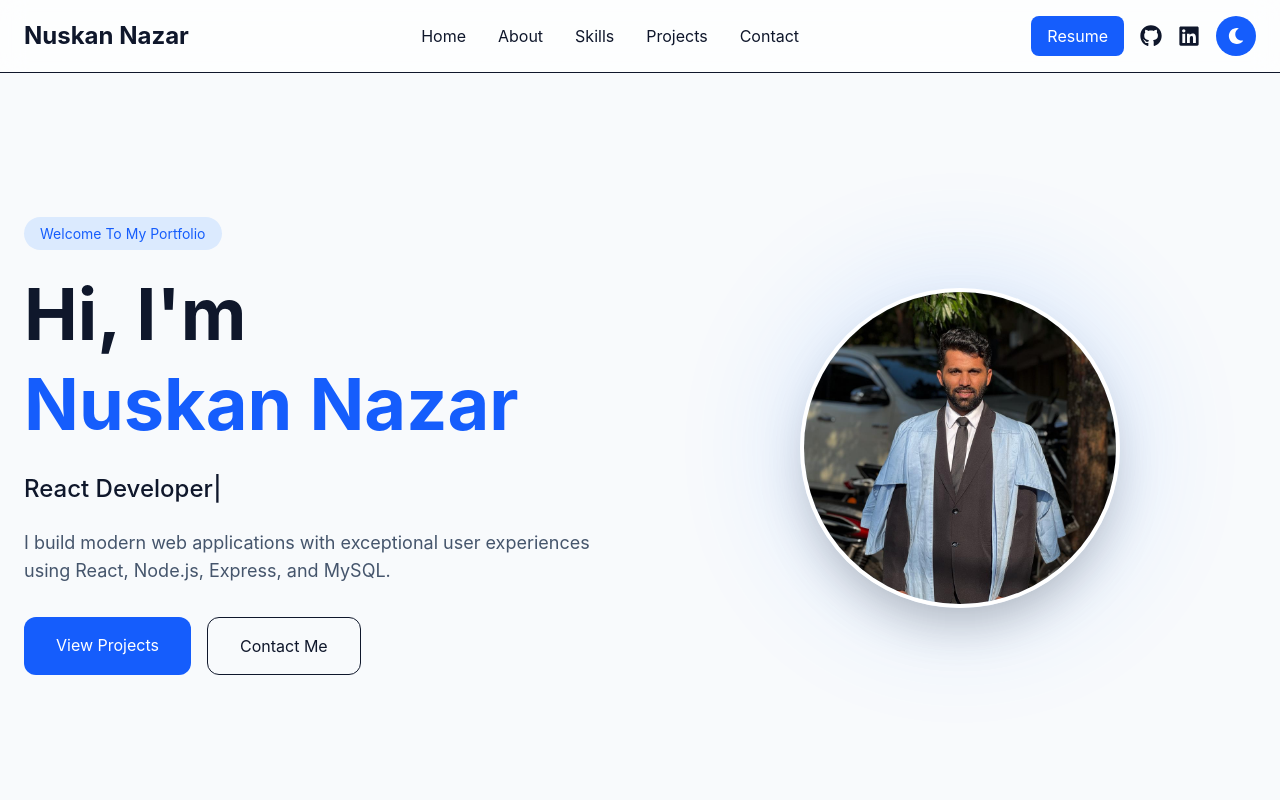
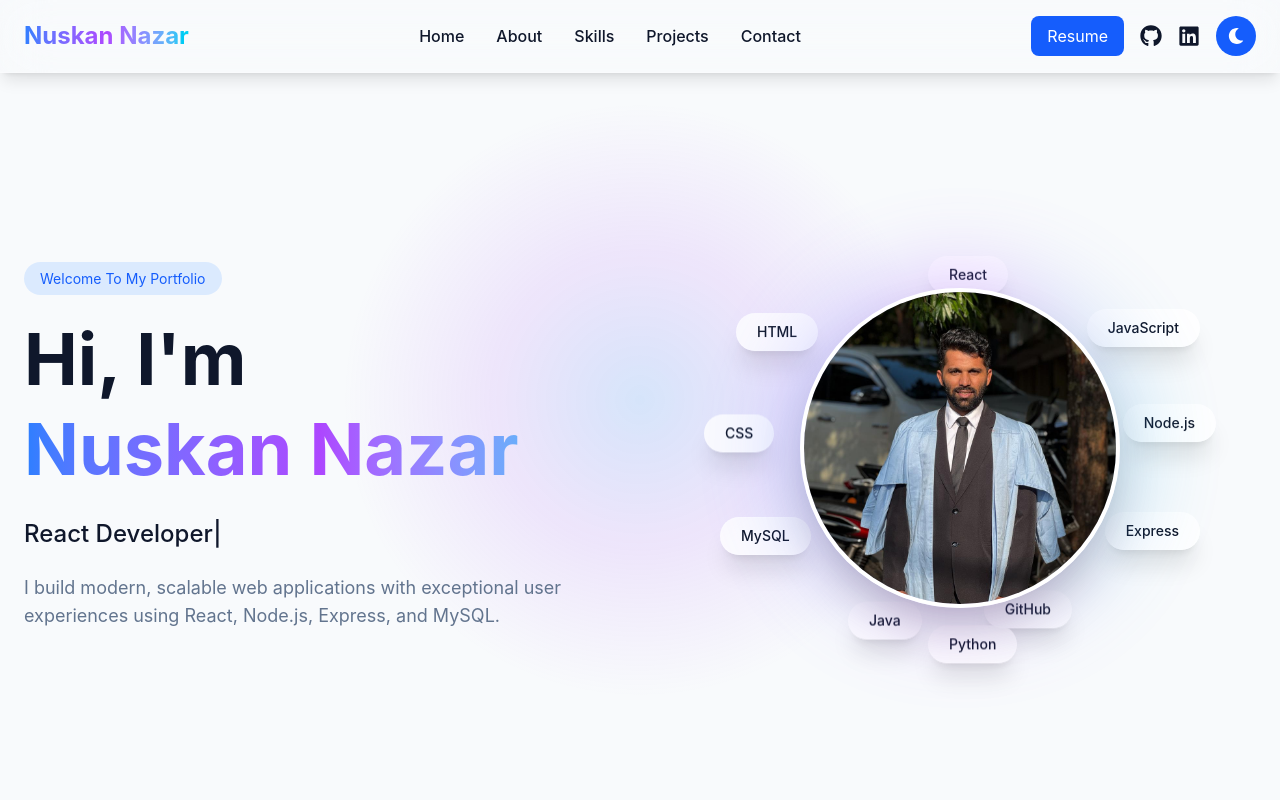
Before and after one commit to Nuskan2003/portfolio-website, a React app in the folder frontend/: page / in a window 1280 px wide. Shown: the top 800 px of the page. Built offline with nearby package versions, Linux system fonts and the light colour scheme; the HTML template or start-up script is replaced by a standard one.

Commit message:
Enhance portfolio UI with glassmorphism navbar, interactive cursor glow, floating tech badges and scroll reveal animations

```diff
--- a/frontend/src/App.jsx
+++ b/frontend/src/App.jsx
@@ -1,10 +1,11 @@
 import { BrowserRouter } from "react-router-dom";
-import AppRoutes from "./routes/AppRoutes";
 import { useContext } from "react";
 import { ThemeContext } from "./context/ThemeContext";
+import AppRoutes from "./routes/AppRoutes";
 
 function App() {
-  const { darkMode } = useContext(ThemeContext);
+  const { darkMode } =
+    useContext(ThemeContext);
 
   return (
     <div
--- a/frontend/src/components/AnimatedBackground.jsx
+++ b/frontend/src/components/AnimatedBackground.jsx
@@ -1,76 +1,53 @@
-import { motion } from "framer-motion";
+import { useEffect, useState, useContext } from "react";
+import { ThemeContext } from "../context/ThemeContext";
 
 function AnimatedBackground() {
+  const { darkMode } =
+    useContext(ThemeContext);
+
+  const [position, setPosition] = useState({
+    x: window.innerWidth / 2,
+    y: window.innerHeight / 2,
+  });
+
+  useEffect(() => {
+    const move = (e) => {
+      setPosition({
+        x: e.clientX,
+        y: e.clientY,
+      });
+    };
+
+    window.addEventListener("mousemove", move);
+
+    return () =>
+      window.removeEventListener(
+        "mousemove",
+        move
+      );
+  }, []);
+
   return (
-    <div className="fixed inset-0 -z-10 overflow-hidden">
+    <div
+      className="fixed inset-0 pointer-events-none"
+      style={{ zIndex: 1 }}
+    >
+      <div
+        style={{
+          position: "absolute",
+          left: position.x - 300,
+          top: position.y - 300,
+          width: "600px",
+          height: "600px",
+          borderRadius: "50%",
+          background: darkMode
+            ? "radial-gradient(circle, rgba(59,130,246,0.25), rgba(168,85,247,0.20), rgba(34,211,238,0.15), transparent 75%)"
+            : "radial-gradient(circle, rgba(59,130,246,0.18), rgba(168,85,247,0.12), transparent 70%)",
 
-      <motion.div
-        animate={{
-          x: [0, 150, 0],
-          y: [0, 100, 0],
+          transition:
+            "left 0.15s ease-out, top 0.15s ease-out",
         }}
-        transition={{
-          duration: 20,
-          repeat: Infinity,
-          ease: "easeInOut",
-        }}
-        className="
-          absolute
-          top-20
-          left-20
-          w-96
-          h-96
-          rounded-full
-          bg-blue-500/20
-          blur-3xl
-        "
       />
-
-      <motion.div
-        animate={{
-          x: [0, -120, 0],
-          y: [0, 150, 0],
-        }}
-        transition={{
-          duration: 25,
-          repeat: Infinity,
-          ease: "easeInOut",
-        }}
-        className="
-          absolute
-          bottom-20
-          right-20
-          w-[500px]
-          h-[500px]
-          rounded-full
-          bg-green-500/20
-          blur-3xl
-        "
-      />
-
-      <motion.div
-        animate={{
-          scale: [1, 1.2, 1],
-        }}
-        transition={{
-          duration: 12,
-          repeat: Infinity,
-          ease: "easeInOut",
-        }}
-        className="
-          absolute
-          top-1/2
-          left-1/2
-          -translate-x-1/2
-          -translate-y-1/2
-          w-[400px]
-          h-[400px]
-          rounded-full
-          bg-purple-500/10
-          blur-3xl
-        "
-      />
-
     </div>
   );
 }
--- a/frontend/src/components/Experience.jsx
+++ b/frontend/src/components/Experience.jsx
@@ -1,4 +1,5 @@
 import { motion } from "framer-motion";
+import SectionWrapper from "./SectionWrapper";
 
 const experiences = [
   {
@@ -25,8 +26,10 @@ const experiences = [
 
 function Experience() {
   return (
+    <SectionWrapper>
       <section id="experience" className="py-24 px-6">
         <div className="max-w-5xl mx-auto">
+
           <h2 className="text-5xl font-bold text-center mb-16">
             Experience & Projects
           </h2>
@@ -55,9 +58,12 @@ function Experience() {
                 </p>
               </motion.div>
             ))}
+
           </div>
+
         </div>
       </section>
+    </SectionWrapper>
   );
 }
 
--- a/frontend/src/components/Hero.jsx
+++ b/frontend/src/components/Hero.jsx
@@ -1,6 +1,19 @@
 import { TypeAnimation } from "react-type-animation";
 import { motion } from "framer-motion";
 import profile from "../assets/images/profile.jpg";
+
+const badges = [
+  { name: "React", top: "-10%", left: "40%", duration: 3.2 },
+  { name: "HTML", top: "10%", left: "-20%", duration: 3.8 },
+  { name: "JavaScript", top: "10%", right: "-25%", duration: 4.1 },
+  { name: "CSS", top: "40%", left: "-30%", duration: 3.5 },
+  { name: "Node.js", top: "40%", right: "-30%", duration: 4.3 },
+  { name: "MySQL", bottom: "15%", left: "-25%", duration: 3.7 },
+  { name: "Express", bottom: "15%", right: "-25%", duration: 4.0 },
+  { name: "Java", bottom: "-10%", left: "15%", duration: 3.4 },
+  { name: "GitHub", bottom: "-10%", right: "15%", duration: 4.2 },
+  { name: "Python", bottom: "-20%", left: "40%", duration: 3.9 },
+];
 
 function Hero() {
   return (
@@ -12,7 +25,7 @@ function Hero() {
 
         <div className="grid md:grid-cols-2 gap-12 items-center">
 
-          {/* Left */}
+          {/* Left Content */}
 
           <motion.div
             initial={{ opacity: 0, x: -50 }}
@@ -20,15 +33,44 @@ function Hero() {
             transition={{ duration: 0.8 }}
           >
 
-            <span className="px-4 py-2 rounded-full bg-blue-100 text-blue-600 text-sm">
+            <span
+              className="
+                px-4
+                py-2
+                rounded-full
+                bg-blue-100
+                text-blue-600
+                text-sm
+              "
+            >
               Welcome To My Portfolio
             </span>
 
-            <h1 className="text-5xl md:text-7xl font-bold mt-6 leading-tight">
+            <h1
+              className="
+                text-5xl
+                md:text-7xl
+                font-bold
+                mt-6
+                leading-tight
+              "
+            >
               Hi, I'm
-              <span className="block text-blue-600">
+
+              <span
+                className="
+                  block
+                  bg-gradient-to-r
+                  from-blue-500
+                  via-purple-500
+                  to-cyan-400
+                  text-transparent
+                  bg-clip-text
+                "
+              >
                 Nuskan Nazar
               </span>
+
             </h1>
 
             <div className="text-2xl mt-6 font-medium">
@@ -50,49 +92,91 @@ function Hero() {
 
             </div>
 
-            <p className="mt-6 text-lg text-slate-600 max-w-xl">
-              I build modern web applications with
-              exceptional user experiences using React,
-              Node.js, Express, and MySQL.
+            <p className="mt-6 text-lg text-slate-500">
+              I build modern, scalable web applications
+              with exceptional user experiences using
+              React, Node.js, Express, and MySQL.
             </p>
-
-            <div className="mt-8 flex flex-wrap gap-4">
-
-              <a
-                href="#projects"
-                className="px-8 py-4 bg-blue-600 text-white rounded-xl hover:scale-105 transition"
-              >
-                View Projects
-              </a>
-
-              <a
-                href="#contact"
-                className="px-8 py-4 border rounded-xl hover:scale-105 transition"
-              >
-                Contact Me
-              </a>
-
-            </div>
 
           </motion.div>
 
-          {/* Right */}
+          {/* Right Content */}
 
           <motion.div
+            className="relative flex justify-center"
             initial={{ opacity: 0, x: 50 }}
             animate={{ opacity: 1, x: 0 }}
             transition={{ duration: 0.8 }}
-            className="flex justify-center"
           >
 
             <div className="relative">
 
-              <div className="absolute inset-0 bg-blue-500 blur-3xl opacity-20 rounded-full"></div>
+              {/* Floating Badges */}
+
+              {badges.map((badge) => (
+                <motion.div
+                  key={badge.name}
+                  animate={{
+                    y: [0, -12, 0],
+                  }}
+                  transition={{
+                    duration: badge.duration,
+                    repeat: Infinity,
+                    ease: "easeInOut",
+                  }}
+                  className="
+                    absolute
+                    px-5
+                    py-2
+                    rounded-full
+                    backdrop-blur-xl
+                    bg-white/80
+                    dark:bg-slate-800/80
+                    border
+                    border-white/20
+                    shadow-xl
+                    text-sm
+                    font-medium
+                    whitespace-nowrap
+                  "
+                  style={badge}
+                >
+                  {badge.name}
+                </motion.div>
+              ))}
+
+              {/* Gradient Glow Ring */}
+
+              <div
+                className="
+                  absolute
+                  inset-0
+                  rounded-full
+                  bg-gradient-to-r
+                  from-blue-500
+                  via-purple-500
+                  to-cyan-500
+                  blur-2xl
+                  opacity-30
+                  scale-110
+                "
+              />
+
+              {/* Profile Image */}
 
               <img
                 src={profile}
                 alt="Profile"
-                className="relative w-80 h-80 object-cover rounded-full border-4 border-white shadow-2xl"
+                className="
+                  relative
+                  w-80
+                  h-80
+                  rounded-full
+                  object-cover
+                  border-4
+                  border-white
+                  shadow-2xl
+                "
               />
 
             </div>
--- a/frontend/src/components/Navbar.jsx
+++ b/frontend/src/components/Navbar.jsx
@@ -11,45 +11,110 @@ function Navbar() {
   const [menuOpen, setMenuOpen] = useState(false);
 
   return (
-    <nav className="fixed top-0 w-full z-50 backdrop-blur-md bg-white/70 border-b">
-
+    <nav
+      className="
+        fixed
+        top-0
+        left-0
+        w-full
+        z-50
+        backdrop-blur-xl
+        bg-white/10
+        border-b
+        border-white/20
+        shadow-lg
+      "
+    >
       <div className="max-w-7xl mx-auto px-6 py-4 flex justify-between items-center">
 
-        <h1 className="text-2xl font-bold">
+        <h1
+          className="
+            text-2xl
+            font-bold
+            bg-gradient-to-r
+            from-blue-500
+            via-purple-500
+            to-cyan-400
+            text-transparent
+            bg-clip-text
+          "
+        >
           Nuskan Nazar
         </h1>
 
-        <ul className="hidden md:flex gap-8">
+        {/* Desktop Menu */}
 
-          <li><a href="#home">Home</a></li>
+        <ul className="hidden md:flex gap-8 font-medium">
 
-          <li><a href="#about">About</a></li>
+          <li>
+            <a href="#home">
+              Home
+            </a>
+          </li>
 
-          <li><a href="#skills">Skills</a></li>
+          <li>
+            <a href="#about">
+              About
+            </a>
+          </li>
 
-          <li><a href="#projects">Projects</a></li>
+          <li>
+            <a href="#skills">
+              Skills
+            </a>
+          </li>
 
-          <li><a href="#contact">Contact</a></li>
+          <li>
+            <a href="#projects">
+              Projects
+            </a>
+          </li>
+
+          <li>
+            <a href="#contact">
+              Contact
+            </a>
+          </li>
 
         </ul>
 
+        {/* Desktop Actions */}
+
         <div className="hidden md:flex items-center gap-4">
 
-          <button className="bg-blue-600 text-white px-4 py-2 rounded-lg">
+          <button
+            className="
+              px-4
+              py-2
+              rounded-lg
+              bg-blue-600
+              text-white
+              hover:bg-blue-700
+              transition
+            "
+          >
             Resume
           </button>
 
-          <FaGithub size={22} />
+          <a href="#">
+            <FaGithub size={22} />
+          </a>
 
-          <FaLinkedin size={22} />
+          <a href="#">
+            <FaLinkedin size={22} />
+          </a>
 
           <ThemeToggle />
 
         </div>
 
+        {/* Mobile Menu Button */}
+
         <button
           className="md:hidden"
-          onClick={() => setMenuOpen(!menuOpen)}
+          onClick={() =>
+            setMenuOpen(!menuOpen)
+          }
         >
           {menuOpen ? (
             <FaTimes size={24} />
@@ -60,26 +125,65 @@ function Navbar() {
 
       </div>
 
+      {/* Mobile Menu */}
+
       {menuOpen && (
-        <div className="md:hidden bg-white p-6">
+        <div
+          className="
+            md:hidden
+            backdrop-blur-xl
+            bg-white/20
+            border-t
+            border-white/20
+            p-6
+          "
+        >
+          <ul className="space-y-4 font-medium">
 
-          <ul className="space-y-4">
+            <li>
+              <a href="#home">
+                Home
+              </a>
+            </li>
 
-            <li><a href="#home">Home</a></li>
+            <li>
+              <a href="#about">
+                About
+              </a>
+            </li>
 
-            <li><a href="#about">About</a></li>
+            <li>
+              <a href="#skills">
+                Skills
+              </a>
+            </li>
 
-            <li><a href="#skills">Skills</a></li>
+            <li>
+              <a href="#projects">
+                Projects
+              </a>
+            </li>
 
-            <li><a href="#projects">Projects</a></li>
-
-            <li><a href="#contact">Contact</a></li>
+            <li>
+              <a href="#contact">
+                Contact
+              </a>
+            </li>
 
           </ul>
 
+          <div className="flex gap-4 mt-6">
+
+            <FaGithub size={22} />
+
+            <FaLinkedin size={22} />
+
+            <ThemeToggle />
+
+          </div>
+
         </div>
       )}
-
     </nav>
   );
 }
--- a/frontend/src/components/Projects.jsx
+++ b/frontend/src/components/Projects.jsx
@@ -1,8 +1,10 @@
+import SectionWrapper from "./SectionWrapper";
 import projects from "../data/projects";
 import ProjectCard from "./ProjectCard";
 
 function Projects() {
   return (
+    <SectionWrapper>
       <section
         id="projects"
         className="py-24 px-6"
@@ -26,6 +28,7 @@ function Projects() {
 
         </div>
       </section>
+    </SectionWrapper>
   );
 }
 
--- a/frontend/src/components/Skills.jsx
+++ b/frontend/src/components/Skills.jsx
@@ -1,3 +1,5 @@
+import SectionWrapper from "./SectionWrapper";
+
 const skills = [
   "React",
   "JavaScript",
@@ -5,16 +7,17 @@ const skills = [
   "Node.js",
   "Express.js",
   "MySQL",
-  "MongoDB",
+  "HTML",
   "Git",
   "GitHub",
-  "Postman",
+  "Figma",
   "Java",
   "Python",
 ];
 
 function Skills() {
   return (
+    <SectionWrapper>
       <section
         id="skills"
         className="py-24 px-6"
@@ -33,6 +36,7 @@ function Skills() {
                 className="
                   backdrop-blur-lg
                   bg-white/60
+                  dark:bg-slate-800/60
                   border
                   rounded-3xl
                   p-8
@@ -52,6 +56,7 @@ function Skills() {
 
         </div>
       </section>
+    </SectionWrapper>
   );
 }
 
--- a/frontend/src/index.css
+++ b/frontend/src/index.css
@@ -13,23 +13,22 @@ body {
 body::before {
   content: "";
   position: fixed;
-  top: -200px;
-  left: -200px;
-  width: 500px;
-  height: 500px;
-  background: rgba(37, 99, 235, 0.15);
-  filter: blur(120px);
-  z-index: -1;
+  inset: 0;
+
+  background-image:
+    linear-gradient(
+      rgba(255,255,255,0.04) 1px,
+      transparent 1px
+    ),
+    linear-gradient(
+      90deg,
+      rgba(255,255,255,0.04) 1px,
+      transparent 1px
+    );
+
+  background-size: 40px 40px;
+
+  pointer-events: none;
+
+  z-index: -20;
 }
-
-body::after {
-  content: "";
-  position: fixed;
-  bottom: -200px;
-  right: -200px;
-  width: 500px;
-  height: 500px;
-  background: rgba(34, 197, 94, 0.12);
-  filter: blur(120px);
-  z-index: -1;
-}
--- a/frontend/src/pages/Home.jsx
+++ b/frontend/src/pages/Home.jsx
@@ -15,6 +15,7 @@ function Home() {
     <>
       <AnimatedBackground />
 
+      <div className="relative z-10">
         <Navbar />
 
         <Hero />
@@ -34,6 +35,7 @@ function Home() {
         <Footer />
 
         <ScrollToTopButton />
+      </div>
     </>
   );
 }
```
Also changed, not shown: frontend/src/components/About.jsx (+13 -3 lines). Lines whose indentation alone changed are shown as unchanged.
